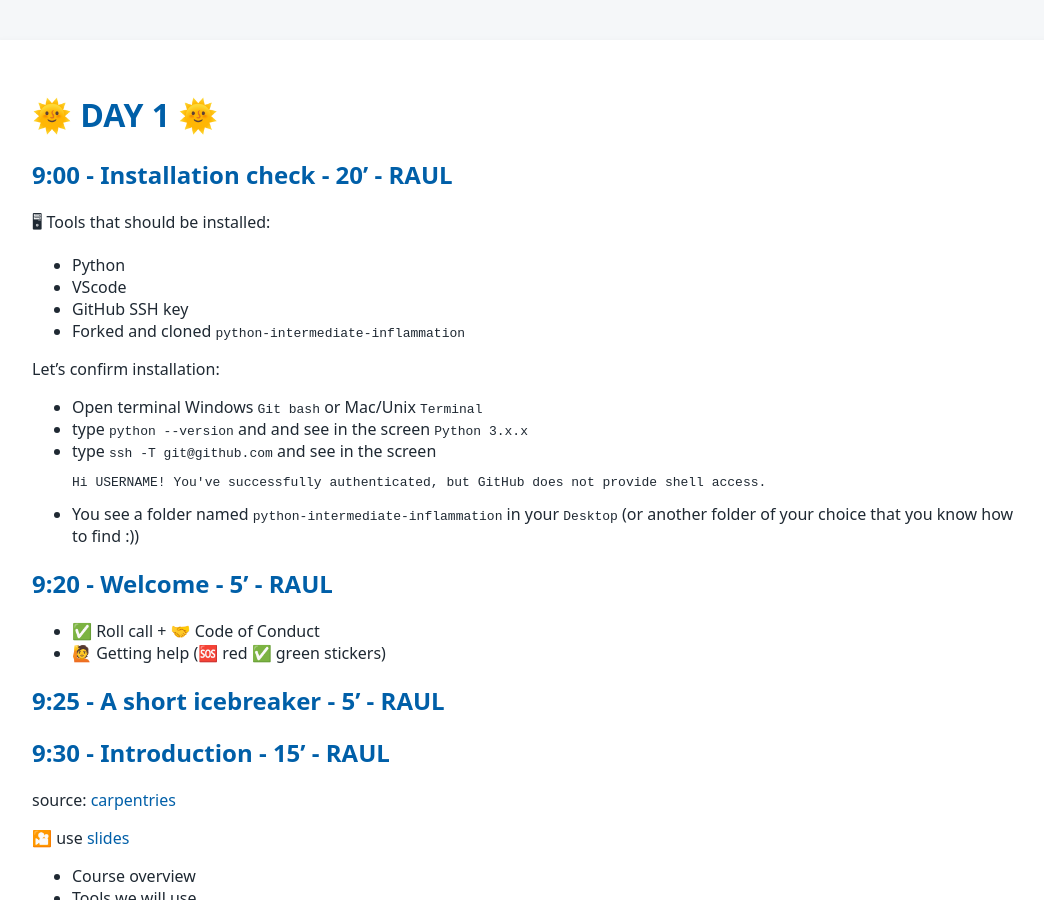
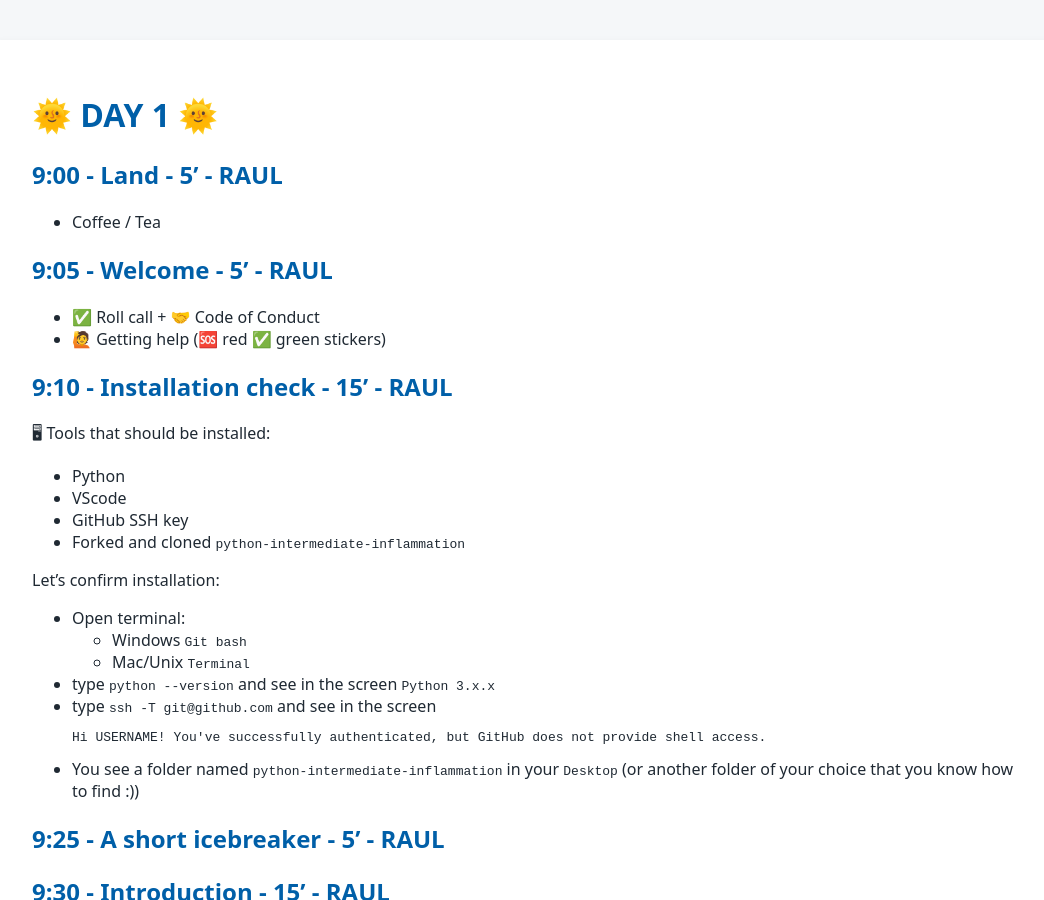
Before and after one commit to tu-delft-library/intermediate_programming_with_python, a Jekyll site: the page built from material_for_trainers/lesson_plan.md, in a window 1280 px wide and 900 px high. Shown: the whole window, without its empty margins (108-1152 px from the left). Built offline with Jekyll 4.4.1, drawn with Linux system fonts in a browser that asks for light colours; our own code applies the rules of GitHub Pages for plain Markdown files.

Commit message:
Shuffling times to start day 1

````diff
--- a/material_for_trainers/lesson_plan.md
+++ b/material_for_trainers/lesson_plan.md
@@ -1,6 +1,14 @@
 # 🌞 DAY 1 🌞
 
-##	9:00	-	Installation check	-	20'	-	RAUL
+##	9:00	-	Land	-	5'	-	RAUL
+- Coffee / Tea
+
+##	9:05	-	Welcome	-	5'	-	RAUL
+
+- ✅ Roll call + 🤝 Code of Conduct
+- 🙋 Getting help (🆘 red  ✅ green stickers)
+
+##	9:10	-	Installation check	-	15'	-	RAUL
 
 🖥 Tools that should be installed:
 - Python
@@ -9,18 +17,16 @@
 - Forked and cloned `python-intermediate-inflammation`
 
 Let's confirm installation:
-- Open terminal Windows `Git bash` or Mac/Unix `Terminal`
-- type `python --version` and and see in the screen  `Python 3.x.x`
+- Open terminal:
+    - Windows `Git bash`
+    - Mac/Unix `Terminal`
+- type `python --version` and see in the screen  `Python 3.x.x`
 - type `ssh -T git@github.com` and see in the screen
 ```bash
 Hi USERNAME! You've successfully authenticated, but GitHub does not provide shell access.
 ```
 - You see a folder named `python-intermediate-inflammation` in your `Desktop` (or another folder of your choice that you know how to find :))
 
-##	9:20	-	Welcome	-	5'	-	RAUL
-
-- ✅ Roll call + 🤝 Code of Conduct
-- 🙋 Getting help (🆘 red  ✅ green stickers)
 
 ##	9:25	-	A short icebreaker	-	5'	-	RAUL
 
````
